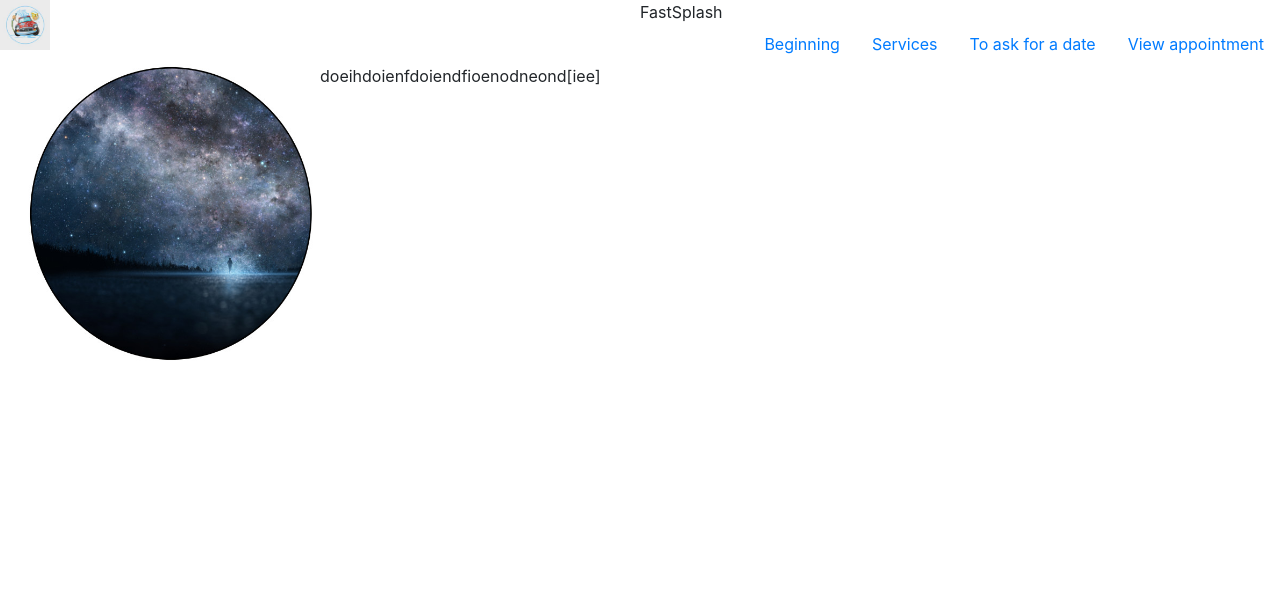
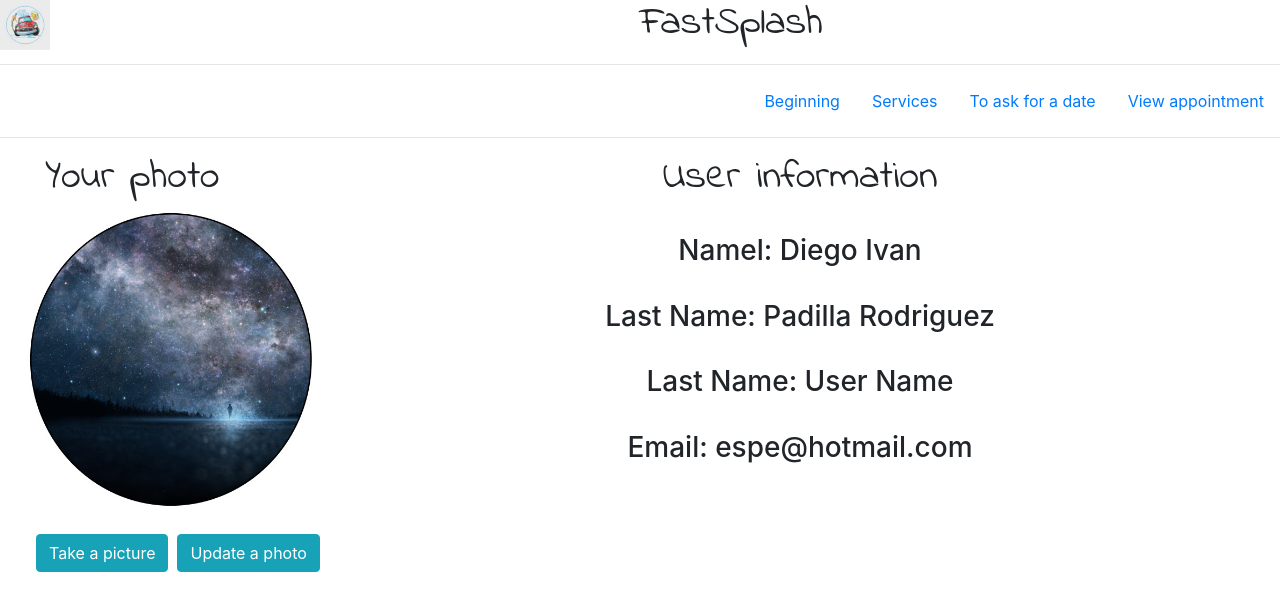
Before and after one commit to Diegivan/TeamWebMaster-AWD, a web app: file 06Code/FastSplash/web/html/IndexUser.html in a window 1280 px wide. Shown: the top 611 px of the page. Run offline with its HTML, style and script files only (its server is not run), Linux system fonts and the light colour scheme.

Commit message:
idex user
index user css first version

```diff
--- a/06Code/FastSplash/web/css/styleIndex.css
+++ b/06Code/FastSplash/web/css/styleIndex.css
@@ -1,5 +1,17 @@
 @charset "utf-8";
+@import url('https://fonts.googleapis.com/css2?family=Indie+Flower&display=swap');
+
 /* CSS Document */
+body{
+
+
+}
+h1{
+	font-family: 'Indie Flower', cursive;
+}
+.inforuser{
+	align-content: center;
+}
 .all{
 	display: inline-block;
 }
@@ -22,6 +34,7 @@
 	display: block;
 	float: right;
 	width: 50%;
+	font-family: "Mystery Quest";
 }
 .left-user{
 	display: block;
@@ -36,3 +49,14 @@
 .img-user{
 	margin-left: 20px;
 }
+
+.btn btn-info{
+	margin-left: 30px;
+}
+.left-user{
+	background: #FFFFFF;
+}
+.right-user{
+	margin-left: 30px;
+	background: #FFFFFF;
+}
--- a/06Code/FastSplash/web/html/IndexUser.html
+++ b/06Code/FastSplash/web/html/IndexUser.html
@@ -17,8 +17,9 @@
     <body>
         <div>
 			<div class="left-title"><img src="../img/logo.jfif" width="50px" height="50px"></div>
-            <div class="rigth-title">FastSplash</div>
+            <div class="rigth-title"><h1>FastSplash</h1></div>
         </div>
+		<hr>
 		<div >
 
         <ul class="nav justify-content-end">
@@ -36,13 +37,32 @@
             </li>
         </ul>
         </div>
+		<hr>
 		<div>
 			<div class="left-user">
+				<h1>&nbsp;&nbsp;&nbsp;Your photo</h1>
 				<img style="align-content: center" class="img-user" width="300px" height="300px" src="../img/userphoto.jpg">
+				<br>
+				<br>
+				&nbsp;&nbsp;&nbsp;&nbsp;&nbsp;&nbsp;&nbsp;&nbsp;<button  type="button" class="btn btn-info">Take a picture</button>
+				&nbsp;<button  type="button" class="btn btn-info">Update a photo</button>
+		  </div>
+			<div>
+
 			</div>
-			<div class="right-user">
-				doeihdoienfdoiendfioenodneond[iee]
+		  <div class="right-user">
+			    <div class="inforuser">
+				<h1 align="center">User information</h1>
+			    <br>
+			    <h3 align="center">Namel: Diego Ivan</h3>
+			    <br>
+			    <h3 align="center">Last Name: Padilla Rodriguez</h3>
+			     <br>
+			    <h3 align="center">Last Name: User Name</h3>
+			     <br>
+			  <h3 align="center">Email: espe@hotmail.com</h3>
 			</div>
+			  </div>
 		</div>
 </body>
 </html>
```
